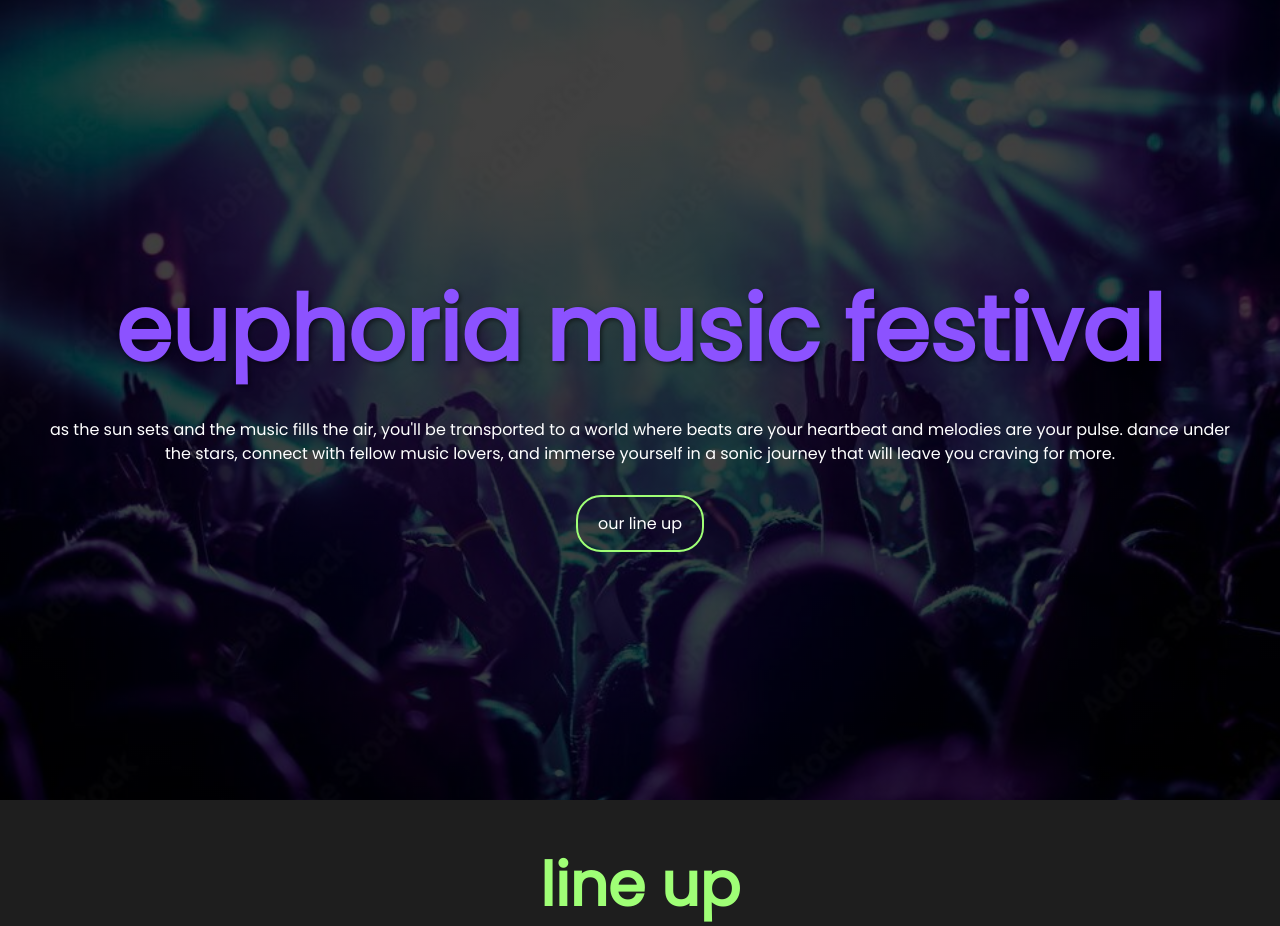
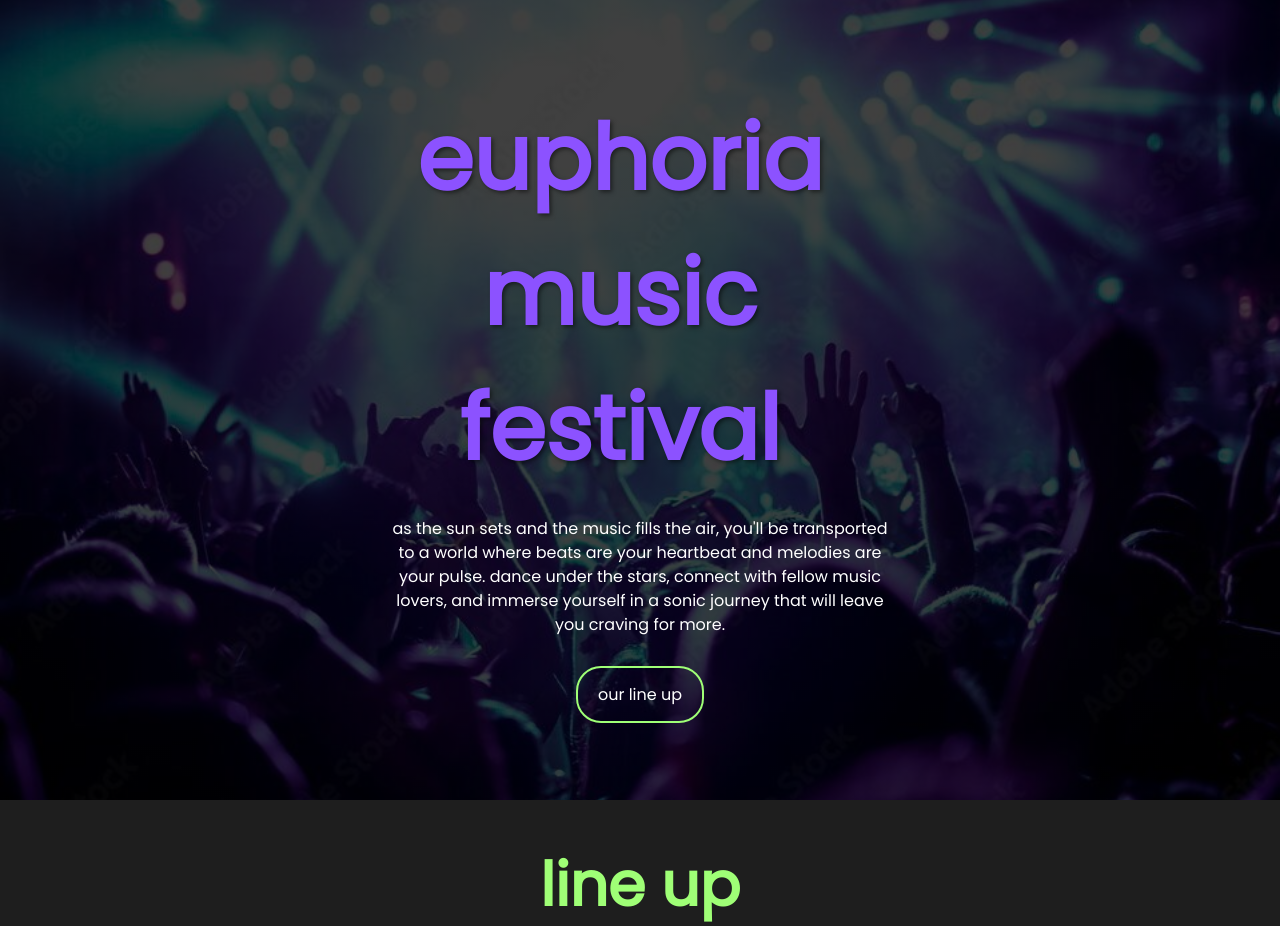
Before and after one commit to reeisa/reeisa.github.io, a PHP site: page /posttest3/index.html in a window 1280 px wide. Shown: the part 103-1029 px from the top of the page. Run offline with PHP 8.4, Linux system fonts and the light colour scheme; some libraries are stand-ins or nearby versions.

Commit message:
uodate style.css

```diff
--- a/posttest3/style.css
+++ b/posttest3/style.css
@@ -122,18 +122,18 @@ body {
     font-size: 90px;
     color:var(--h1);
     text-shadow: 2px 2px 4px rgba(0, 0, 0, 0.5);
-    max-width: 2000px;
+    max-width: 500px;
     text-align: center;
 }
 
 .main p {
     margin: 20px;
     line-height: 1.5;
-    max-width: 1200px;
+    max-width: 500px;
 }
 
 .button {
-    max-width: 300px;
+    max-width: 500px;
     padding: 15px 20px;
     border-radius: 25px;
     border: 2px solid var(--green-to-purple);
```
